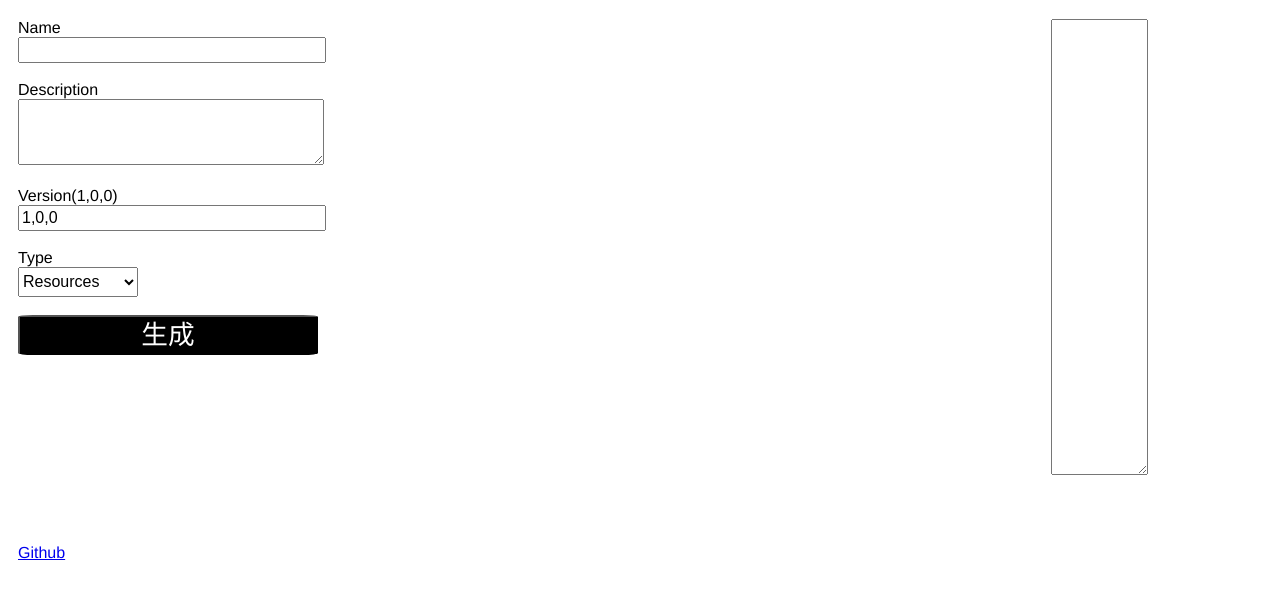
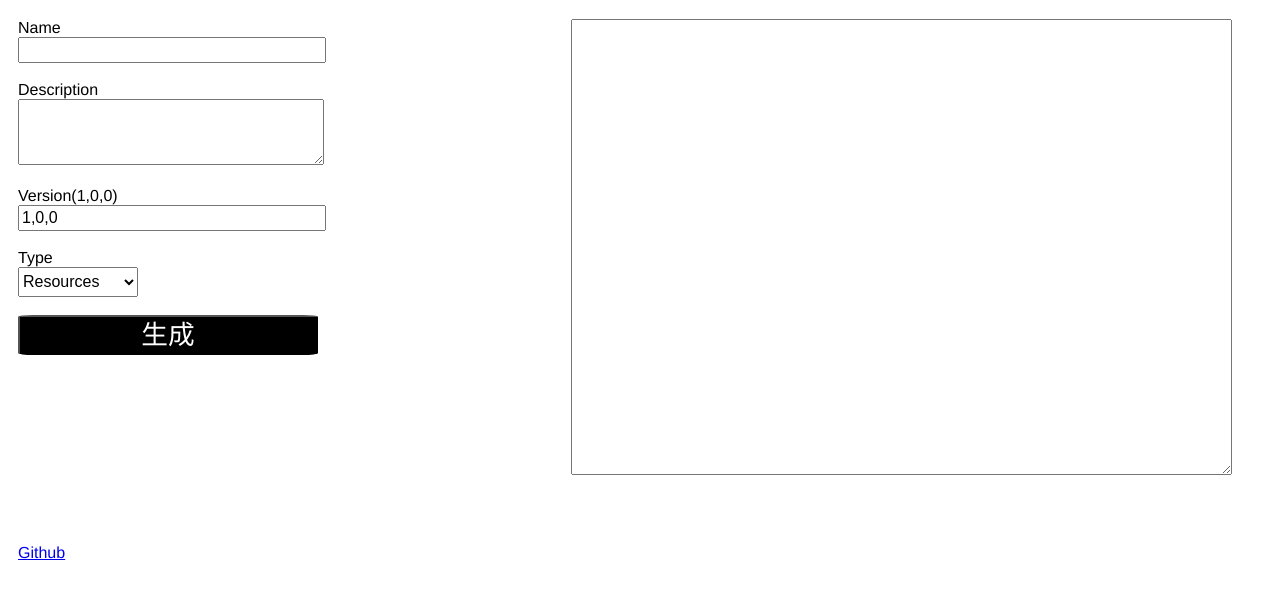
Before and after one commit to tutinoko2048/tools, a plain HTML site: page manifest_generator.html in a window 1280 px wide. Shown: the part 61-660 px from the top of the page. Drawn offline with Linux system fonts and the light colour scheme.

Commit message:
Update manifest_generator.html

```diff
--- a/manifest_generator.html
+++ b/manifest_generator.html
@@ -11,7 +11,7 @@
   <div class="main">
   <h1>Manifest Generator</h1>
   <div class="output">
-  <textarea readonly name="output" rows="30" style="width: 50%" id="manifest_output"></textarea>
+  <textarea readonly name="output" rows="30" cols="80" id="manifest_output"></textarea>
   </div>
 
   <div class="input">
```
